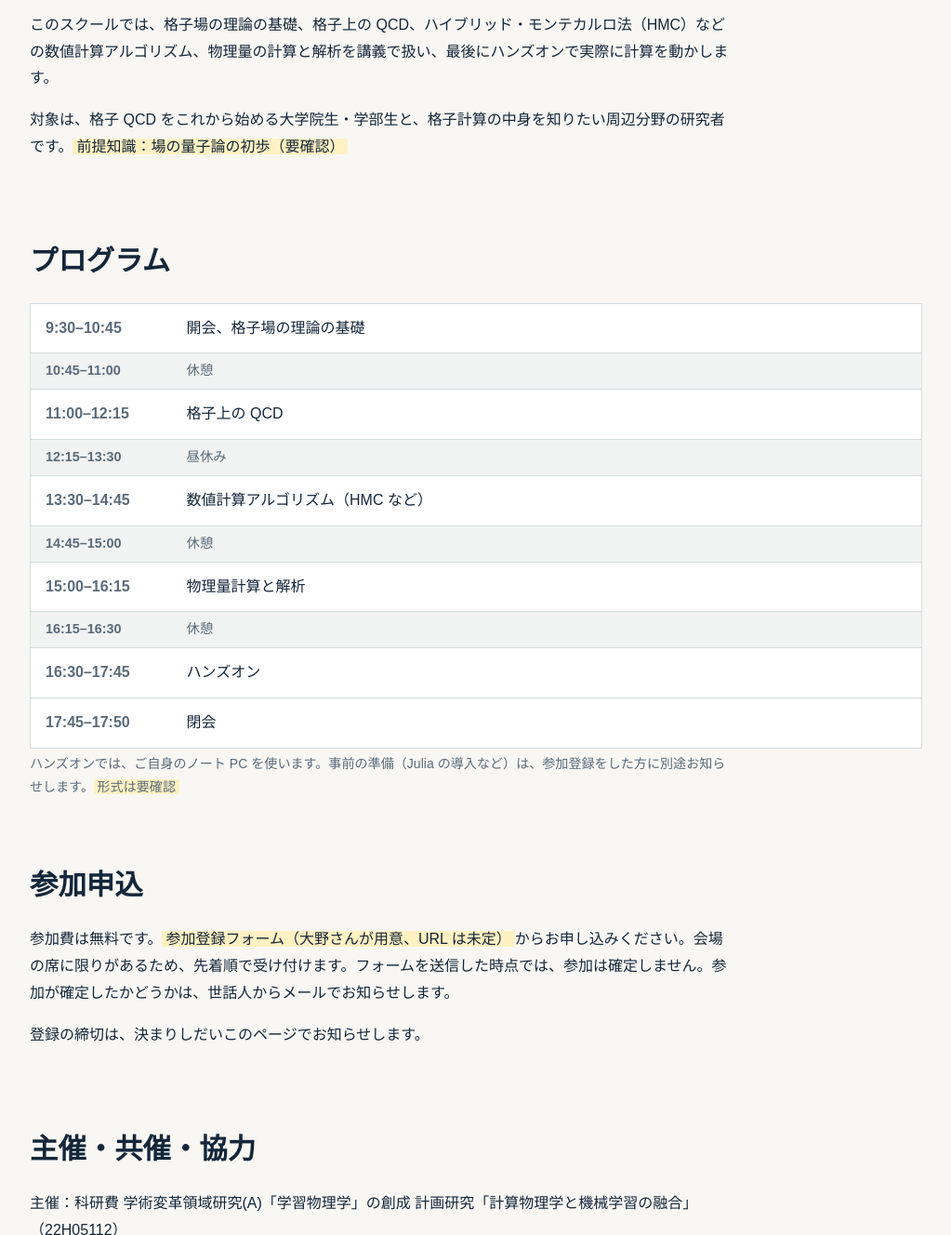
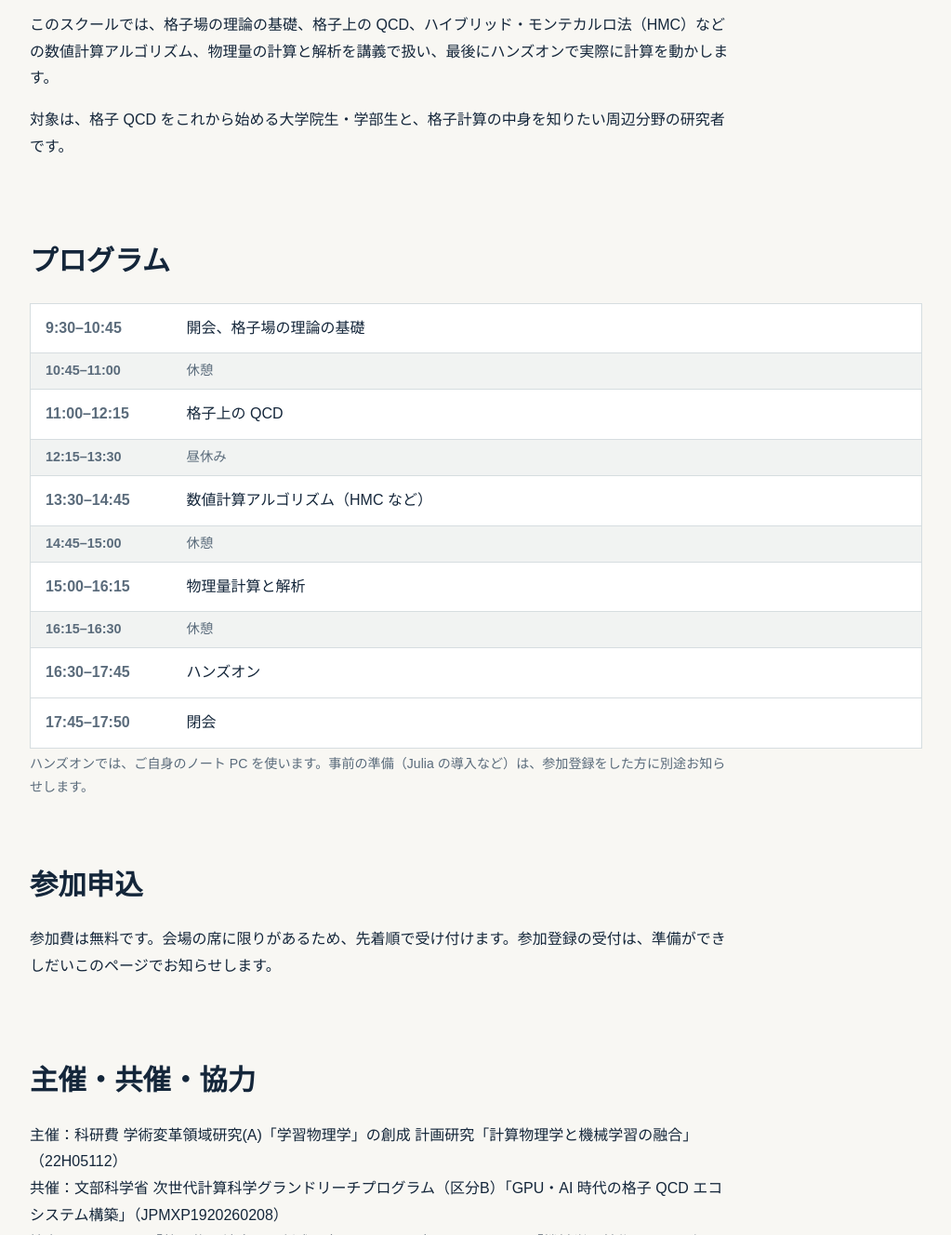
Before and after one commit to akio-tomiya/lattice-school-2027, a plain HTML site: page index.html in a window 1280 px wide. Shown: the part 762-2090 px from the top of the page at 93% size, without its empty margins (128-1151 px from the left). Drawn offline with Linux system fonts and the light colour scheme.

Commit message:
Update index.html

```diff
--- a/index.html
+++ b/index.html
@@ -90,7 +90,7 @@
         <h2>概要</h2>
         <p>格子場の理論は、相互作用のある場の量子論を、時空を格子に区切って定義する方法です。積分をリーマン和の極限として定義するのと同じように、格子の間隔をゼロに近づけた極限として連続の理論を定めます。強い相互作用の理論である QCD は、この方法で計算機を使って非摂動的に調べられます。</p>
         <p>このスクールでは、格子場の理論の基礎、格子上の QCD、ハイブリッド・モンテカルロ法（HMC）などの数値計算アルゴリズム、物理量の計算と解析を講義で扱い、最後にハンズオンで実際に計算を動かします。</p>
-        <p>対象は、格子 QCD をこれから始める大学院生・学部生と、格子計算の中身を知りたい周辺分野の研究者です。<span class="todo">前提知識：場の量子論の初歩（要確認）</span></p>
+        <p>対象は、格子 QCD をこれから始める大学院生・学部生と、格子計算の中身を知りたい周辺分野の研究者です。</p>
       </section>
 
       <section id="program">
@@ -109,13 +109,12 @@
             <tr><th>17:45–17:50</th><td>閉会</td></tr>
           </tbody>
         </table>
-        <p class="small">ハンズオンでは、ご自身のノート PC を使います。事前の準備（Julia の導入など）は、参加登録をした方に別途お知らせします。<span class="todo">形式は要確認</span></p>
+        <p class="small">ハンズオンでは、ご自身のノート PC を使います。事前の準備（Julia の導入など）は、参加登録をした方に別途お知らせします。</p>
       </section>
 
       <section id="register">
         <h2>参加申込</h2>
-        <p>参加費は無料です。<span class="todo">参加登録フォーム（大野さんが用意、URL は未定）</span>からお申し込みください。会場の席に限りがあるため、先着順で受け付けます。フォームを送信した時点では、参加は確定しません。参加が確定したかどうかは、世話人からメールでお知らせします。</p>
-        <p>登録の締切は、決まりしだいこのページでお知らせします。</p>
+        <p>参加費は無料です。会場の席に限りがあるため、先着順で受け付けます。参加登録の受付は、準備ができしだいこのページでお知らせします。</p>
       </section>
 
       <section id="organizers">
```
